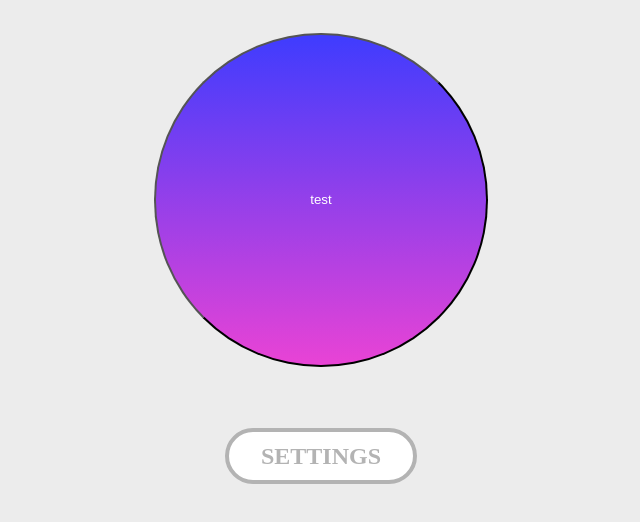
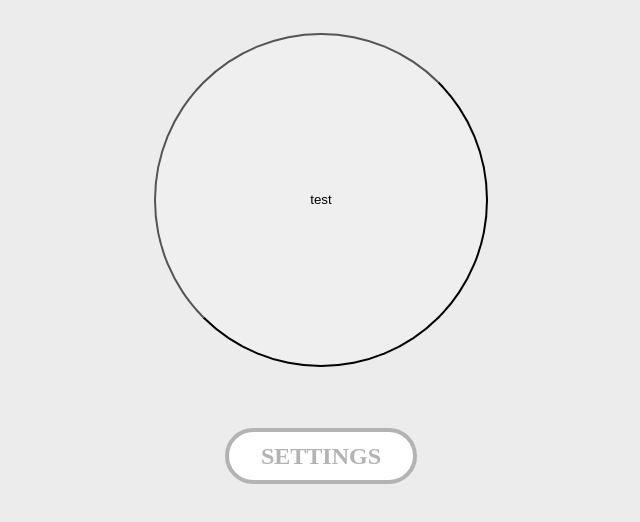
Before and after one commit to cookieMonsterDev/dummy-buttons, a React (Create React App) app: page / in a window 1280 px wide. Shown: the top 522 px of the page, without its empty margins (319-959 px from the left). Built offline with nearby package versions, Linux system fonts and the light colour scheme.

Commit message:
feat: final settings component

```diff
--- a/src/components/buttons/button.tsx
+++ b/src/components/buttons/button.tsx
@@ -1,32 +1,12 @@
 import React from 'react';
-import styled, { css } from 'styled-components';
+import styled from 'styled-components';
 
-const COLOR = {
-  primary: css`
-    color: #fff;
-    background: linear-gradient(#3f3cfe, #e943d5);
-  `,
-  secondary: css`
-    color: #000;
-    background: linear-gradient(#c7c7d2, #bcbaba);
-  `,
-};
-
-const DISABLED = css`
-  cursor: not-allowed;
-  background: #d4d4d4;
-  color: #f5f5f5;
-`;
-
-const Container = styled.button<ButtonProps>`
+const Container = styled.button`
   width: 25em;
   height: 25em;
   border-radius: 50%;
   justify-content: center;
   align-Items: center;
-
-  ${(props) => props.color && COLOR[props.color]}
-  ${(props) => props.disabled && DISABLED}
 `
 const MainButtonContainer = styled.div`
   margin: auto;
@@ -45,17 +25,11 @@ export type ButtonProps = {
   doSomething?: () => void;
 }
 
-export const Button = ({
-  // onClick,
-  children,
-  color = 'primary',
-  disabled,
-  doSomething,
-}: ButtonProps) => {
+export const Button = (props: ButtonProps) => {
 
   return (
     <MainButtonContainer>
-      <Container onClick={doSomething} color={color} disabled={disabled}>
+      <Container>
         <>test</>
       </Container>
     </MainButtonContainer>
--- a/src/components/settings/settings.tsx
+++ b/src/components/settings/settings.tsx
@@ -75,10 +75,6 @@ export const SettingsMenu = (props: SettingsProps) => {
 
   const [extended, setExtended] = useState(false);
 
-  // const handleExtend = () => {
-  //   extended === 'none' ? setExtended('flex') : setExtended('none')
-  // };
-
   if (extended) {
     return (
       <Container>
```
